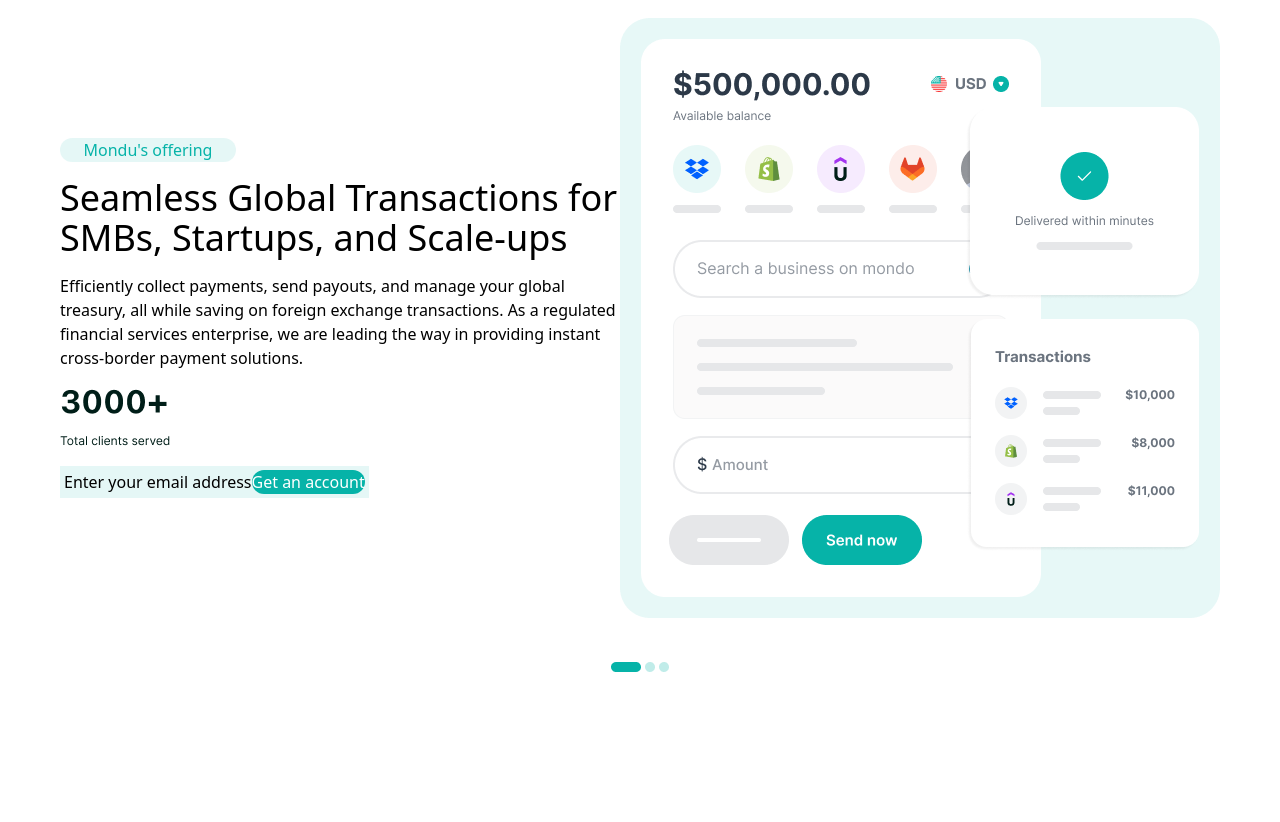
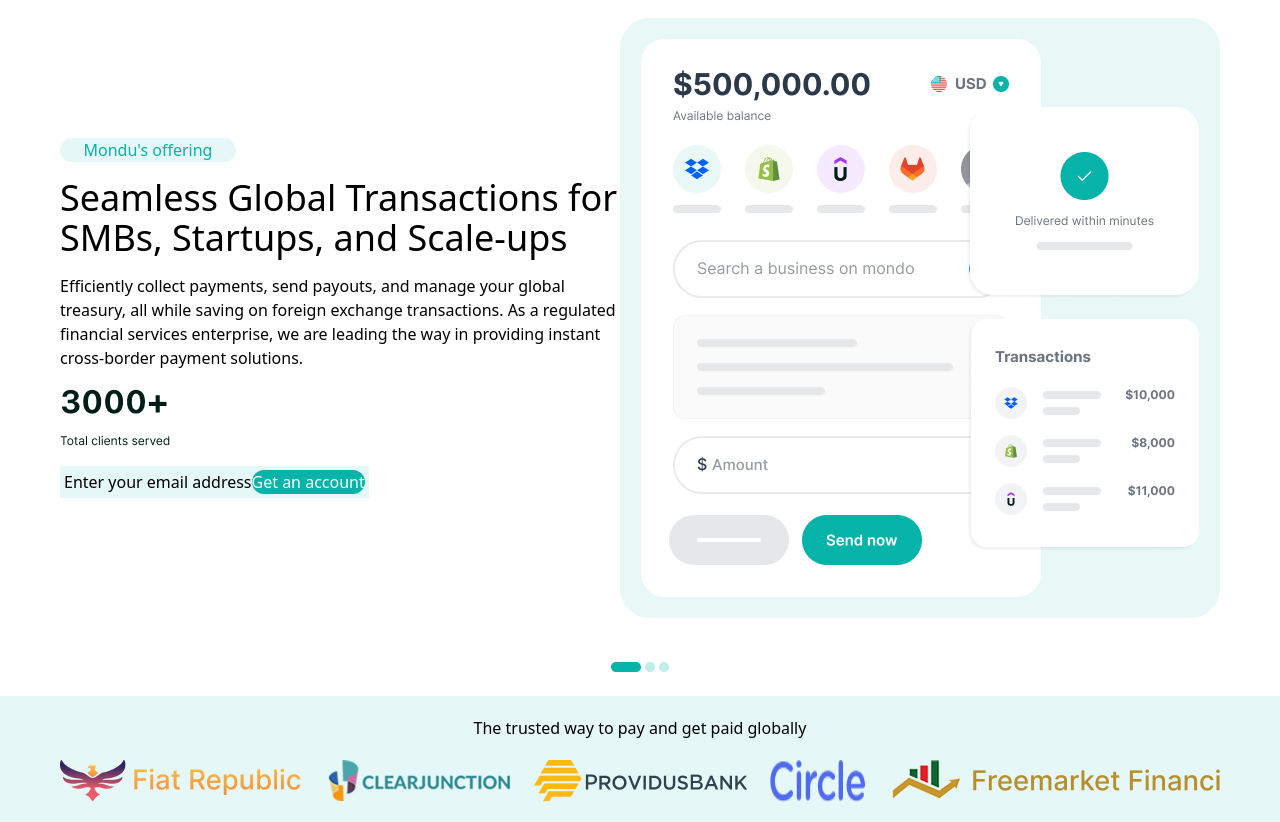
Before and after one commit to habibullohtuganov-ctrl/class_work, a website: page index.html in a window 1280 px wide. Shown: the part 91-913 px from the top of the page. Before the commit the page ends 800 px from the top, so only its background shows below. Drawn offline with Linux system fonts and the light colour scheme.

Commit message:
fourth commit

```diff
--- a/index.html
+++ b/index.html
@@ -39,8 +39,17 @@
       </div>
       <img src="./src/img/Group 18300.png" class="max-w-300 m-auto text-center mt-6">
 
-      <div class="w-100% h-auto bg-[#06B3A81A]">
-
+      <div class="w-100% h-auto bg-[#06B3A81A] mt-6">
+               <div class="max-w-300 m-auto flex flex-col gap-5 text-center p-5">
+                         <h3>The trusted way to pay and get paid globally</h3>
+                           <div class="flex justify-between">
+                            <img src="./src/img/Group 5.png">
+                            <img src="./src/img/Clear Junction Limited - png.png">
+                            <img class="hidden lg:flex" src="./src/img/ProvidusBank svg.png">
+                            <img class="hidden lg:flex" src="./src/img/Circle svg.png">
+                            <img class="hidden lg:flex" src="./src/img/Group 6 (1).png">
+                           </div>
+               </div>
       </div>
 </body>
 
```
Also changed, not shown: src/img/Circle svg.png (added), src/img/Clear Junction Limited - png.png (added), src/img/Group 5.png (added), src/img/Group 6 (1).png (added), src/img/ProvidusBank svg.png (added).
